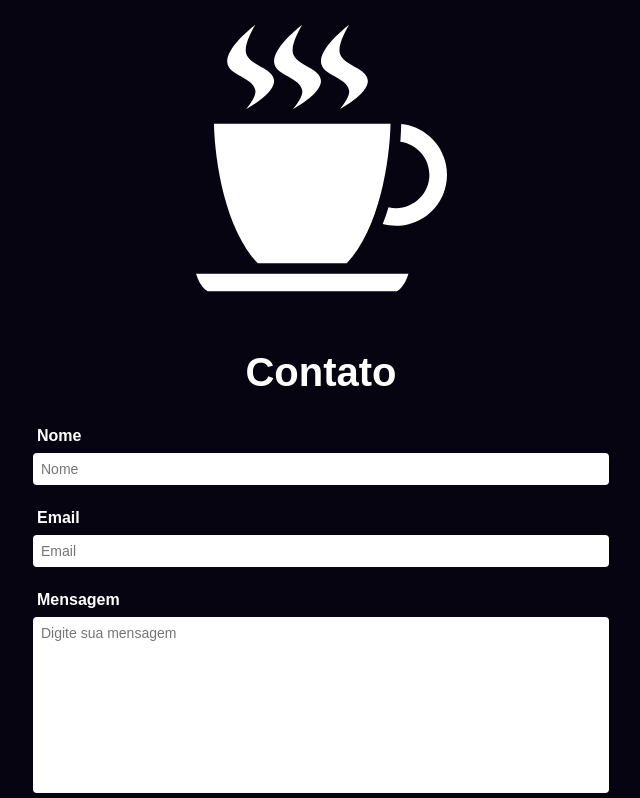
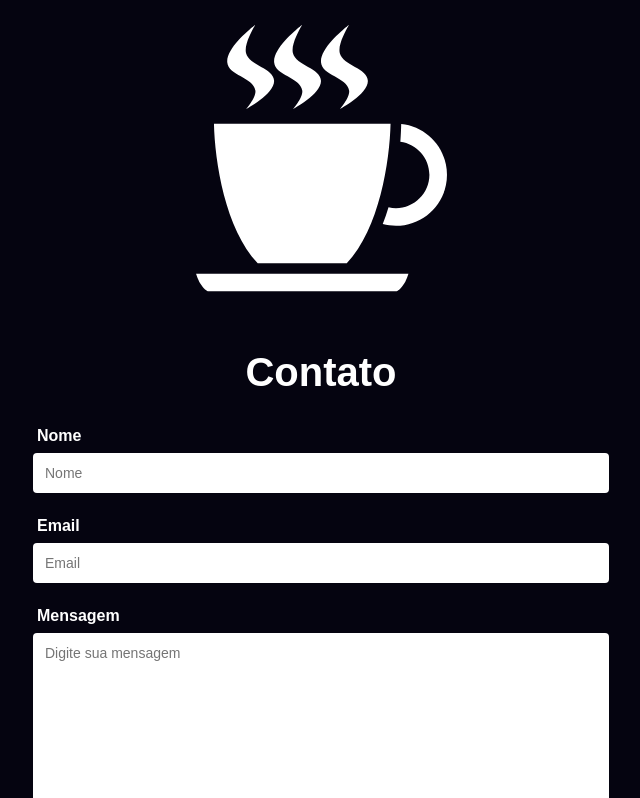
Before and after one commit to carlosdoria/portfolio, a Next.js app: page / in a window 1280 px wide. Shown: the part 482-1280 px from the top of the page, without its empty margins (319-959 px from the left). Built offline with nearby package versions, Linux system fonts and the light colour scheme.

Commit message:
style: update padding

```diff
--- a/src/containers/ContactSection/styles.ts
+++ b/src/containers/ContactSection/styles.ts
@@ -43,7 +43,7 @@ export const Field = styled.div`
   input, textarea {
     width: 100%;
     margin-top: .5rem;
-    padding: .5rem;
+    padding: .75rem;
 
     font-size: .875rem;
 
```
